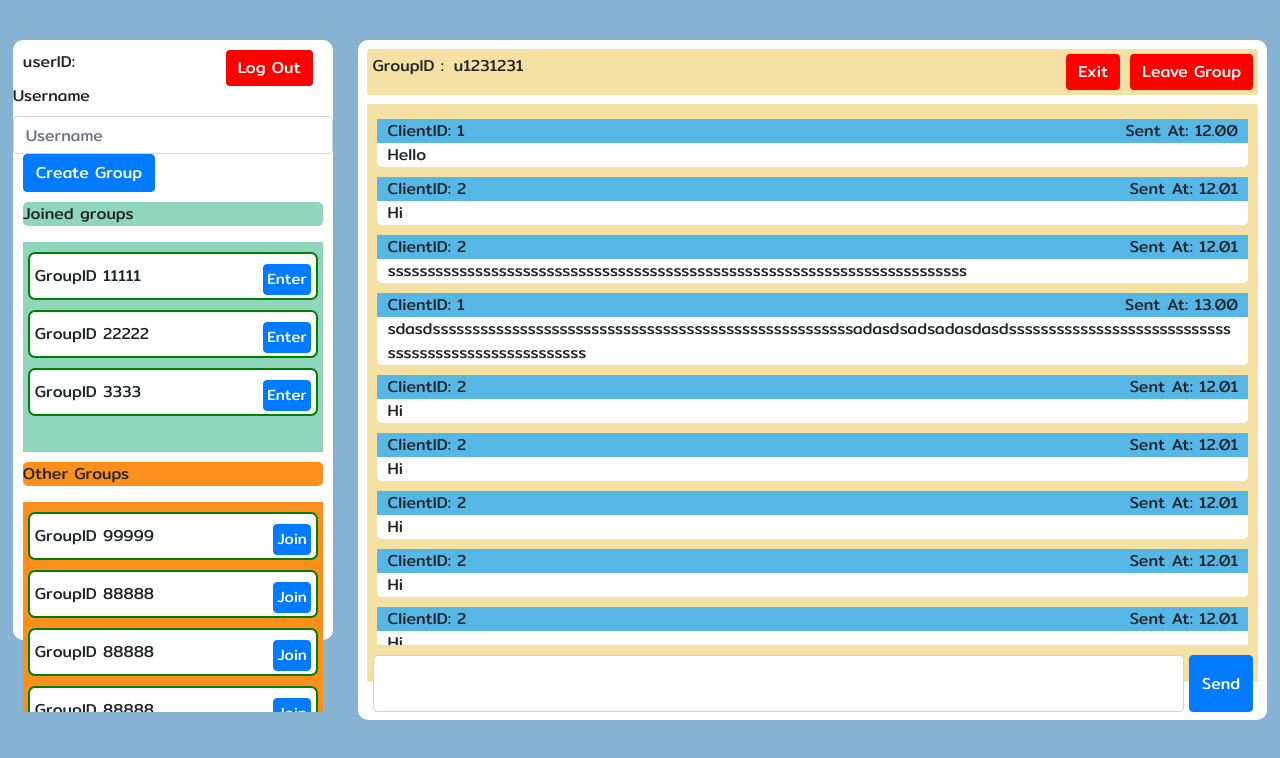
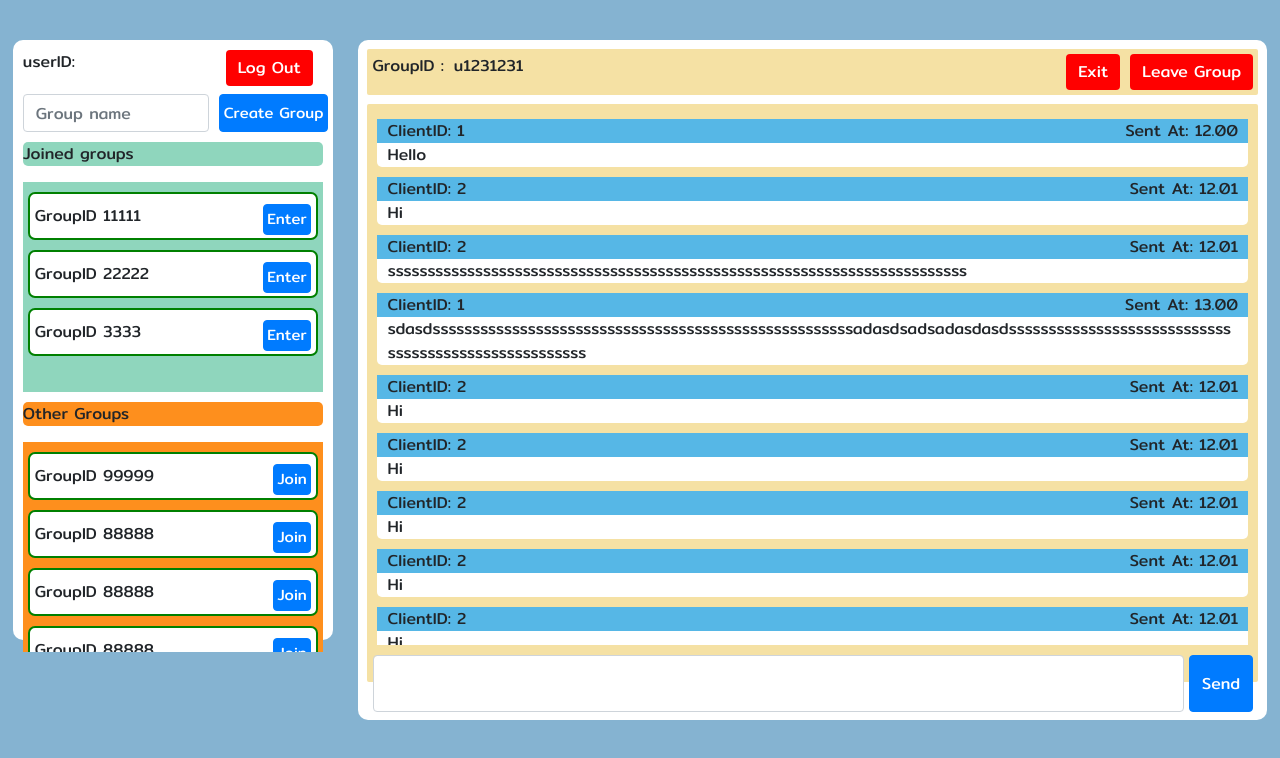
Before and after one commit to nooknpj/FrontEnd-parallel-chat, a React (Create React App) app: page /home in a window 1280 px wide. Shown: the top 758 px of the page. Built offline with nearby package versions, Linux system fonts and the light colour scheme; no server answers.

Commit message:
create group now sends groupname
- can select group name for created group
- still doesnt show group name

```diff
--- a/src/App.css
+++ b/src/App.css
@@ -33,6 +33,13 @@
 
 .clientInfo {
   margin: 10px;
+}
+
+.createGroupDiv {
+  margin-top: 20px;
+  margin-left: 10px;
+  display: flex;
+  flex-direction: row;
 }
 .joinedGroupsDiv {
   min-height: 35%;
--- a/src/App.js
+++ b/src/App.js
@@ -54,9 +54,7 @@ class App extends Component {
 
               <Route
                 path="/home"
-                render={props => (
-                  <HomePage {...props} socket={this.state.socket} />
-                )}
+                render={props => <HomePage {...props} socket={socket} />}
               />
               <Route component={PageNotFound} />
             </Switch>
--- a/src/pages/HomePage.js
+++ b/src/pages/HomePage.js
@@ -10,6 +10,7 @@ export class HomePage extends Component {
     this.state = {
       groupID: "u1231231",
       messageContent: "",
+      createGroupName: "",
       userID: "3",
       joinedGroups: joinedGroupsMockUp,
       otherGroups: otherGroupsMockUp,
@@ -36,7 +37,15 @@ export class HomePage extends Component {
   };
 
   onCreateGroup = e => {
-    this.props.socket.emit("createGroup");
+    console.log("enter create group in client side");
+    let groupName = this.state.createGroupName;
+    this.props.socket.emit("createGroup", { groupName });
+    this.setState({
+      createGroupName: ""
+    });
+
+    var createGroupNameForm = this.refs.createGroupNameRef;
+    createGroupNameForm.value = "";
   };
 
   onExitClick = e => {
@@ -109,17 +118,24 @@ export class HomePage extends Component {
           </div>
 
           <div className="createGroupDiv">
-            <Form.Label>Username</Form.Label>
             <Form.Control
-              id="username"
-              placeholder="Username"
+              ref="createGroupNameRef"
+              id="createGroupName"
+              placeholder="Group name"
               onChange={this.onFormChange}
+              style={{ width: "60%" }}
             />
             <Button
               variant="primary"
               type="submit"
               onClick={this.onCreateGroup}
-              style={{ marginLeft: "10px" }}
+              style={{
+                fontSize: "15px",
+                padding: "0px",
+                paddingLeft: "4px",
+                paddingRight: "4px",
+                marginLeft: "10px"
+              }}
             >
               Create Group
             </Button>
--- a/src/pages/LoginPage.js
+++ b/src/pages/LoginPage.js
@@ -21,6 +21,10 @@ export class LoginPage extends Component {
       localStorage.setItem("userID", data.userID);
       window.location.href = "/home";
     });
+
+    this.props.socket.on("loginFailed", data => {
+      window.prompt("login Failed");
+    });
   }
 
   onFormChange = e => {
@@ -36,9 +40,8 @@ export class LoginPage extends Component {
     let username = this.state.username;
     let password = this.state.password;
     console.log("clicked");
-
     this.props.socket.emit("login", { username, password });
-    window.location.href = "/home";
+    // window.location.href = "/home";
   };
 
   //------------------------------------------------Login Authen-------------------------------------------------------------------------
```
